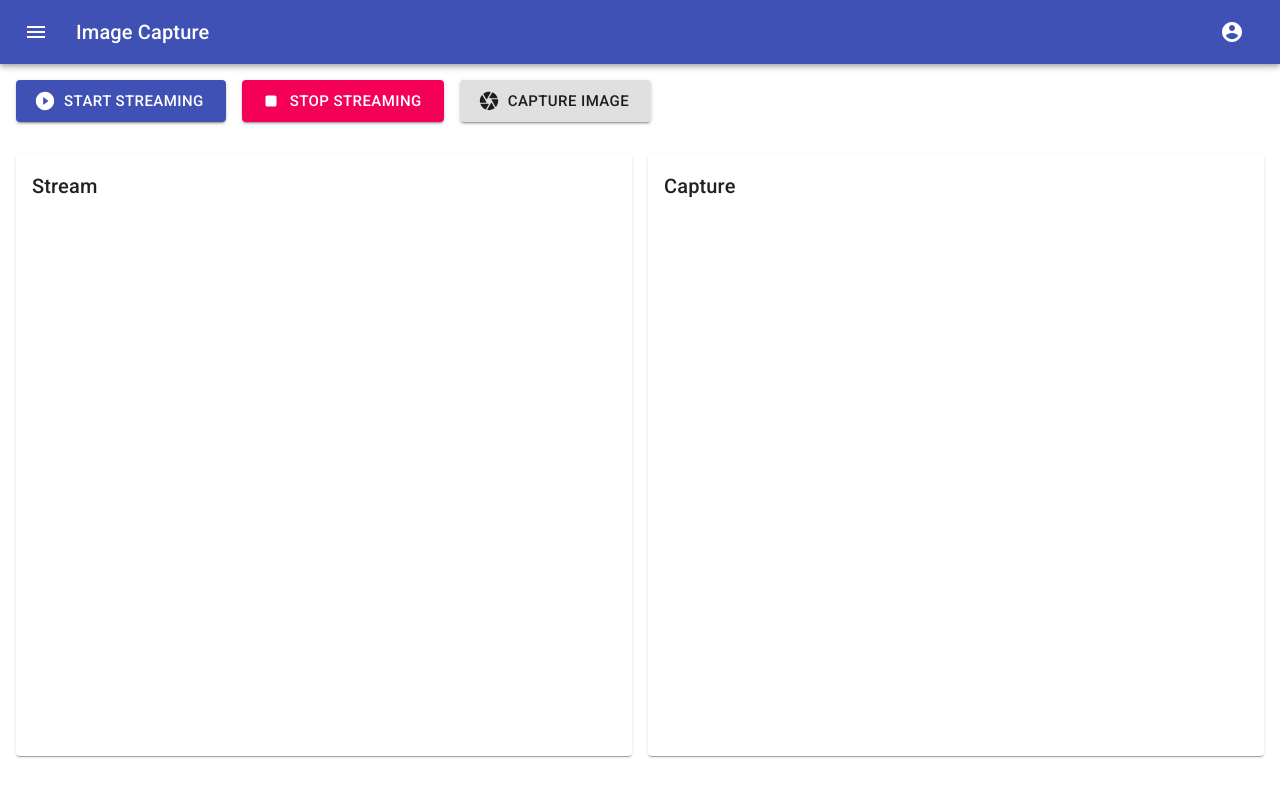
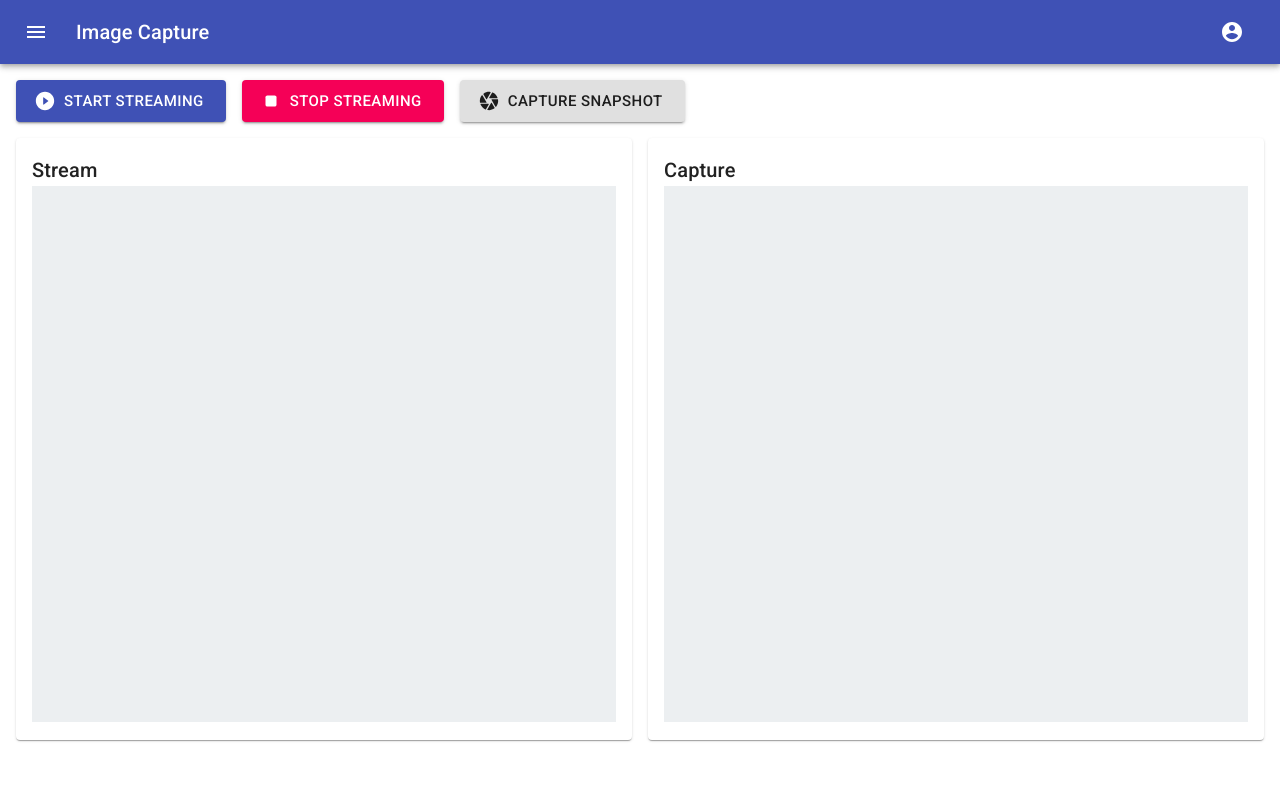
Before and after one commit to siegblink/image-capture, a React (Create React App) app: page / in a window 1280 px wide. Shown: the top 796 px of the page. Built offline with nearby package versions, Linux system fonts and the light colour scheme.

Commit message:
Add functionality in the 'App' component.
* Setup media stream side effect.
* Added event handlers: 'startStreaming', 'stopStreaming', 'captureSnapshot'.
* Added 'video' element in the 'Stream card'.
* Added 'image' element and 'canvas' element in the 'Capture card'.

```diff
--- a/src/App.js
+++ b/src/App.js
@@ -1,4 +1,4 @@
-import React from "react";
+import { useState, useEffect, useRef } from "react";
 import { makeStyles } from "@material-ui/core/styles";
 import AppBar from "@material-ui/core/AppBar";
 import Toolbar from "@material-ui/core/Toolbar";
@@ -18,10 +18,12 @@ import StopRoundedIcon from "@material-ui/icons/StopRounded";
 import CameraRoundedIcon from "@material-ui/icons/CameraRounded";
 import Grid from "@material-ui/core/Grid";
 import Paper from "@material-ui/core/Paper";
+import blueGrey from "@material-ui/core/colors/blueGrey";
 
 // Declare styles.
 const useStyles = makeStyles((theme) => ({
   root: {
+    maxWidth: 1440,
     flexGrow: 1,
   },
   menuButton: {
@@ -38,21 +40,66 @@ const useStyles = makeStyles((theme) => ({
   contentsSection: {
     paddingLeft: theme.spacing(2),
     paddingRight: theme.spacing(2),
-    marginTop: theme.spacing(2),
   },
   paper: {
     padding: theme.spacing(2),
     height: 570,
   },
+  cardContent: {
+    width: "100%",
+    height: 536,
+    background: blueGrey[50],
+  },
+  imageContainer: {
+    display: "grid",
+    alignItems: "center",
+    justifyContent: "center",
+  },
 }));
+
+/**
+ * Declare 'Capture options' object.
+ */
+const captureOptions = {
+  audio: false,
+  video: { facingMode: "environment" },
+};
 
 /**
  * Declare 'App' component.
  */
 export default function App() {
+  // Declare canvas ref.
+  const canvasRef = useRef(null);
+
+  // Declare video ref.
+  let videoRef = useRef(null);
+
   const classes = useStyles();
-  const [anchorEl, setAnchorEl] = React.useState(null);
+  const [convertedCanvasData, setConvertedCanvasData] = useState(null);
+  const [mediaStream, setMediaStream] = useState(null);
+  const [anchorEl, setAnchorEl] = useState(null);
   const open = Boolean(anchorEl);
+
+  /**
+   * Setup a side effect that will set the 'Video ref' properties.
+   */
+  useEffect(() => {
+    if (mediaStream && videoRef.current && !videoRef.current.srcObject) {
+      videoRef.current.srcObject = mediaStream;
+      videoRef.current.play();
+      return;
+    }
+
+    // Execute clean up function.
+    return () => {
+      if (Boolean(mediaStream)) {
+        mediaStream.getTracks().forEach((track) => {
+          track.stop();
+        });
+      }
+    };
+  }, [mediaStream]);
 
   /**
    * Toggle menu display.
@@ -66,6 +113,65 @@ export default function App() {
    */
   const closeMenu = () => {
     setAnchorEl(null);
+  };
+
+  /**
+   * Enable stream.
+   */
+  async function enableStream() {
+    try {
+      // Generate 'Media stream' data.
+      const stream = await navigator.mediaDevices.getUserMedia(captureOptions);
+      setMediaStream(stream);
+    } catch (err) {
+      console.error("Media stream error", err);
+    }
+  }
+
+  /**
+   * Start streaming.
+   */
+  const startStreaming = () => {
+    if (!mediaStream) {
+      enableStream();
+    }
+  };
+
+  /**
+   * Stop streaming.
+   */
+  const stopStreaming = () => {
+    if (Boolean(mediaStream)) {
+      // Stop each 'track' from the 'Media stream'.
+      mediaStream.getTracks().forEach((track) => {
+        track.stop();
+      });
+
+      setMediaStream(null);
+      setConvertedCanvasData(null);
+    }
+  };
+
+  /**
+   * Capture snapshot.
+   */
+  const captureSnapshot = () => {
+    if (Boolean(mediaStream)) {
+      // Create a '2D canvas context'.
+      const canvasContext = canvasRef?.current?.getContext("2d");
+
+      // Generate image.
+      canvasContext?.drawImage(
+        videoRef?.current,
+        0,
+        0,
+        canvasRef?.current?.width,
+        canvasRef?.current?.height
+      );
+
+      // Generate 'PNG' image.
+      setConvertedCanvasData(canvasRef?.current?.toDataURL("image/png"));
+    }
   };
 
   return (
@@ -139,6 +245,7 @@ export default function App() {
           color="primary"
           size="large"
           startIcon={<PlayCircleFilledRoundedIcon />}
+          onClick={startStreaming}
         >
           Start streaming
         </Button>
@@ -149,6 +256,7 @@ export default function App() {
           color="secondary"
           size="large"
           startIcon={<StopRoundedIcon />}
+          onClick={stopStreaming}
         >
           Stop streaming
         </Button>
@@ -159,22 +267,40 @@ export default function App() {
           color="default"
           size="large"
           startIcon={<CameraRoundedIcon />}
+          onClick={captureSnapshot}
         >
-          Capture image
+          Capture snapshot
         </Button>
       </section>
 
       {/* Content section */}
       <section className={classes.contentsSection}>
         <Grid container spacing={2}>
-          <Grid item xs={6}>
+          {/* Stream card */}
+          <Grid item xs={12} md={6}>
             <Paper className={classes.paper}>
               <Typography variant="h6">Stream</Typography>
+              {mediaStream ? (
+                <video ref={videoRef} className={classes.cardContent}></video>
+              ) : (
+                <div className={classes.cardContent}></div>
+              )}
             </Paper>
           </Grid>
-          <Grid item xs={6}>
+
+          {/* Capture card */}
+          <Grid item xs={12} md={6}>
             <Paper className={classes.paper}>
               <Typography variant="h6">Capture</Typography>
+              {convertedCanvasData ? (
+                <img
+                  src={convertedCanvasData}
+                  className={classes.cardContent}
+                  alt="The screen capture will appear in this box."
+                />
+              ) : (
+                <canvas ref={canvasRef} className={classes.cardContent} />
+              )}
             </Paper>
           </Grid>
         </Grid>
```
